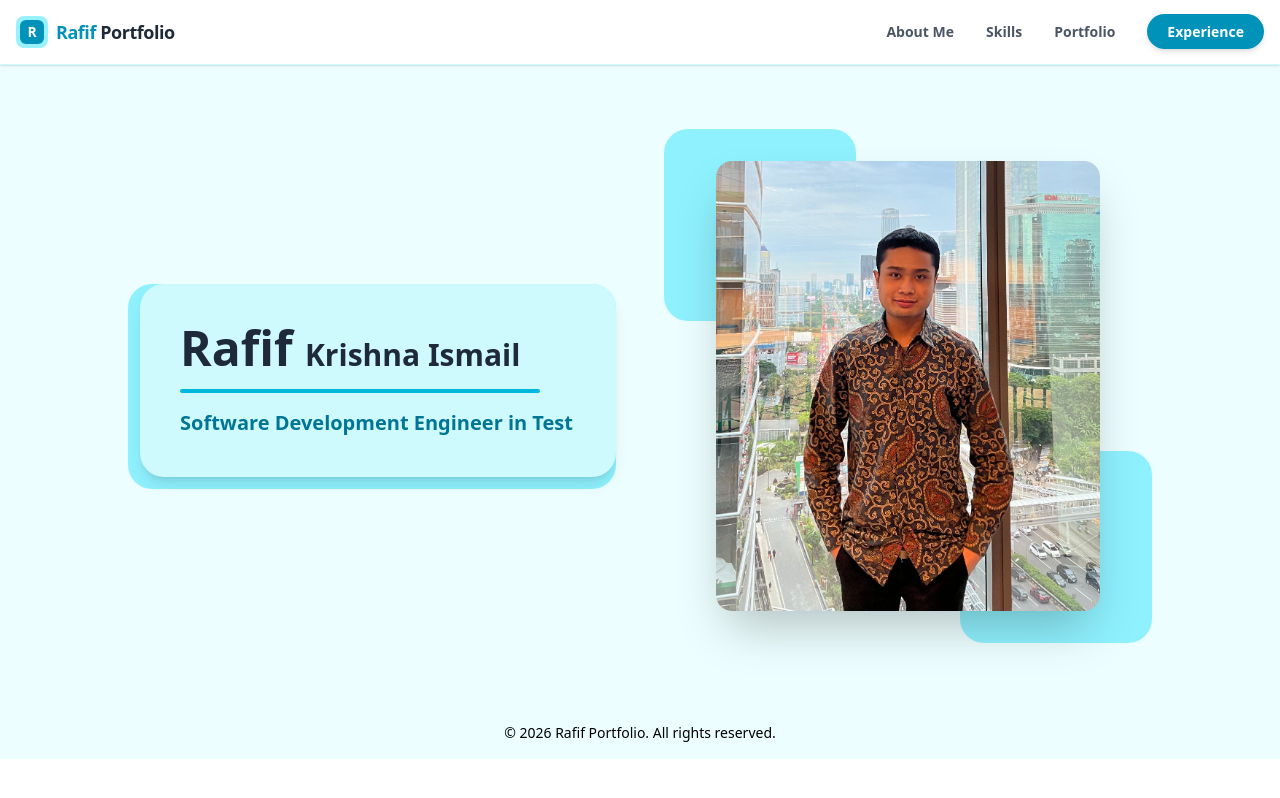
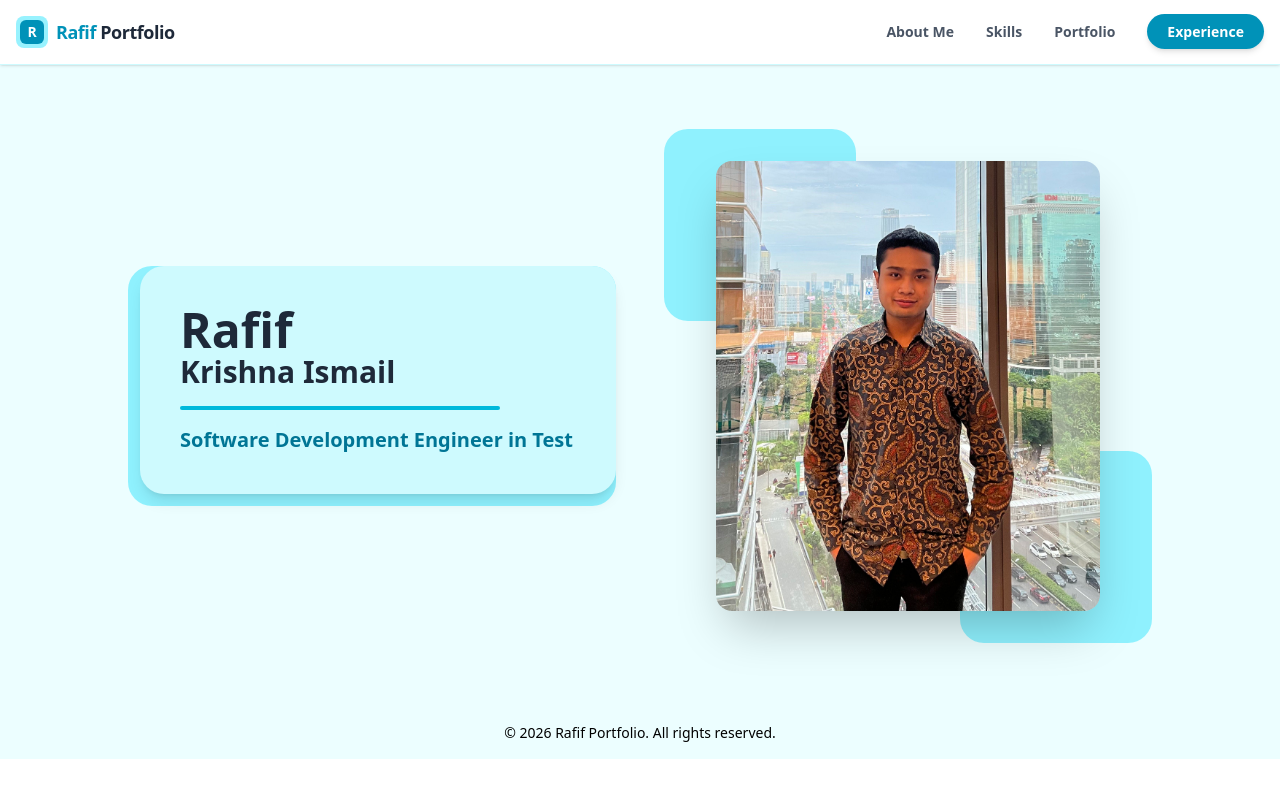
Before and after one commit to roboloc/Portofolio, a Next.js app: page /contents/hero in a window 1280 px wide. Built offline with nearby package versions, Linux system fonts and the light colour scheme.

Commit message:
update kedelapan

```diff
--- a/src/app/contents/hero/page.tsx
+++ b/src/app/contents/hero/page.tsx
@@ -6,17 +6,31 @@ export default function Hero() {
       id="hero"
       className="bg-cyan-50 flex flex-col items-center justify-center py-16 px-4 sm:px-6"
     >
-      <div className="container mx-auto max-w-5xl grid grid-cols-1 md:grid-cols-2 gap-12 items-center">
+      <div className="container mx-auto max-w-5xl grid grid-cols-1 md:grid-cols-2 gap-8 md:gap-12 items-center">
         {/* Text card */}
-        <div className="relative pb-3 pl-3 order-2 md:order-1">
+        <div className="relative pb-3 pl-3 order-2 md:order-1 w-full">
           <div className="absolute -bottom-0 -left-0 w-full h-full rounded-3xl bg-cyan-300 opacity-60" />
-          <div className="relative bg-cyan-100 rounded-3xl shadow-lg px-10 py-10 z-10 flex flex-col justify-center text-left">
-            <p className="font-extrabold text-gray-800 leading-none">
-              <span className="text-4xl sm:text-5xl">Rafif </span>
-              <span className="text-2xl sm:text-3xl">Krishna Ismail</span>
+
+          <div
+            className="relative bg-cyan-100 rounded-3xl shadow-lg
+                          px-5 py-7 sm:px-8 sm:py-9 lg:px-10 lg:py-10
+                          z-10 flex flex-col justify-center text-left"
+          >
+            <p className="font-extrabold text-gray-800 leading-tight">
+              <span className="block text-3xl sm:text-4xl lg:text-5xl">
+                Rafif
+              </span>
+              <span className="block text-xl sm:text-2xl lg:text-3xl">
+                Krishna Ismail
+              </span>
             </p>
-            <hr className="w-90 h-1 bg-cyan-500 border-0 rounded my-4" />
-            <p className="text-lg sm:text-xl font-semibold text-cyan-700 whitespace-nowrap">
+
+            <hr className="w-full max-w-80 h-1 bg-cyan-500 border-0 rounded my-4" />
+
+            <p
+              className="text-base sm:text-lg lg:text-xl font-semibold
+                          text-cyan-700 leading-snug"
+            >
               Software Development Engineer in Test
             </p>
           </div>
@@ -25,7 +39,9 @@ export default function Hero() {
         {/* Photo side */}
         <div className="relative flex justify-center order-1 md:order-2 py-8 px-8">
           <div className="absolute top-0 left-0 w-36 h-36 sm:w-48 sm:h-48 rounded-3xl bg-cyan-300 opacity-60 z-0" />
+
           <div className="absolute bottom-0 right-0 w-36 h-36 sm:w-48 sm:h-48 rounded-3xl bg-cyan-300 opacity-60 z-0" />
+
           <div className="relative w-64 h-80 sm:w-80 sm:h-96 lg:w-96 lg:h-[450px] rounded-2xl shadow-2xl overflow-hidden z-10">
             <Image
               src="/profile_head.jpg"
```
